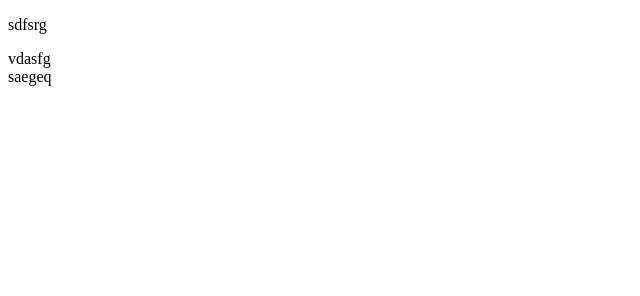
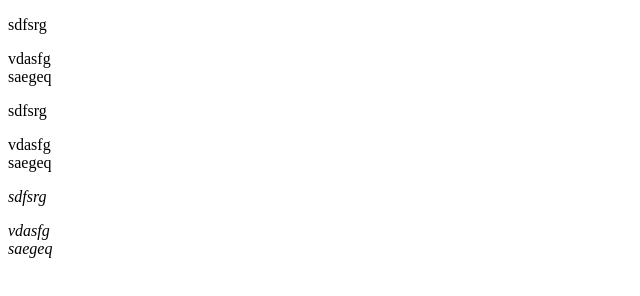
Before and after one commit to Makinodefinite/git_study, a plain HTML site: page demo.html in a window 1280 px wide. Shown: the whole page, without its empty margins (0-640 px from the left). Drawn offline with Linux system fonts and the light colour scheme.

Commit message:
修改文件

```diff
--- a/demo.html
+++ b/demo.html
@@ -10,5 +10,15 @@
     <div>
         saegeq
     </div>
+    <p>sdfsrg</p>
+    <span>vdasfg</span>
+    <div>
+        saegeq
+    </div>
+    <var><p>sdfsrg</p>
+    <span>vdasfg</span>
+    <div>
+        saegeq
+    </div></var>
 </body>
 </html>
```
